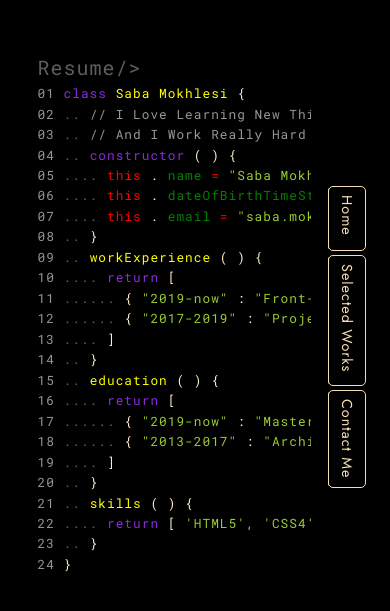
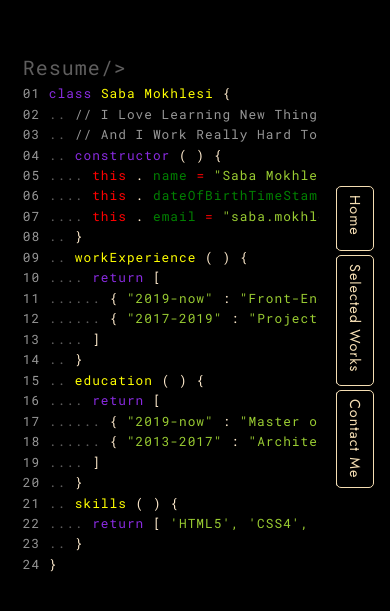
Before and after one commit to sabamokhlesi/my-portfolio, a website with bundled scripts: page index.html in a window 390 px wide. Shown: the part 1811-2422 px from the top of the page. Built offline with nearby package versions, Linux system fonts and the light colour scheme; animation ran at ten frames a second.

Commit message:
edited media queries

```diff
--- a/sass/cta.scss
+++ b/sass/cta.scss
@@ -14,20 +14,22 @@
 .code{
     &-links{
         writing-mode: vertical-lr;
-        margin-right: 4rem;
+        margin-right: 3rem;
         padding-top: 8rem;
         height: max-content;
     }
     &-wrapper{
         flex: 1;
         padding: 3rem;
+        padding-right: 2rem;
+        padding-left: 1rem;
         margin-top: 5%;
         @media only screen and (max-width:$bp-medium) {padding-right: 2rem;}
         @media only screen and (max-width:$bp-small) {width: max-content; overflow: auto; white-space: nowrap; margin-right: 3rem;}
     }
     &-line{
         padding-left: 4%;
-        margin-left: 5%;
+        margin-left: 1%;
         font-family: $font-codes;
         &-0{ font-size: 2.5rem;}
         @media only screen and (max-width:$bp-medium) {margin-left: 1%;}
--- a/sass/gallery.scss
+++ b/sass/gallery.scss
@@ -19,7 +19,7 @@
     }
     &-heading{
         grid-column: 4/5;
-        font-size: 17rem;
+        font-size: 14rem;
         line-height: 100%;
         font-family: $font-header;
         &-1{color: $color-primary;}
```
Also changed, not shown: css/style.css.
